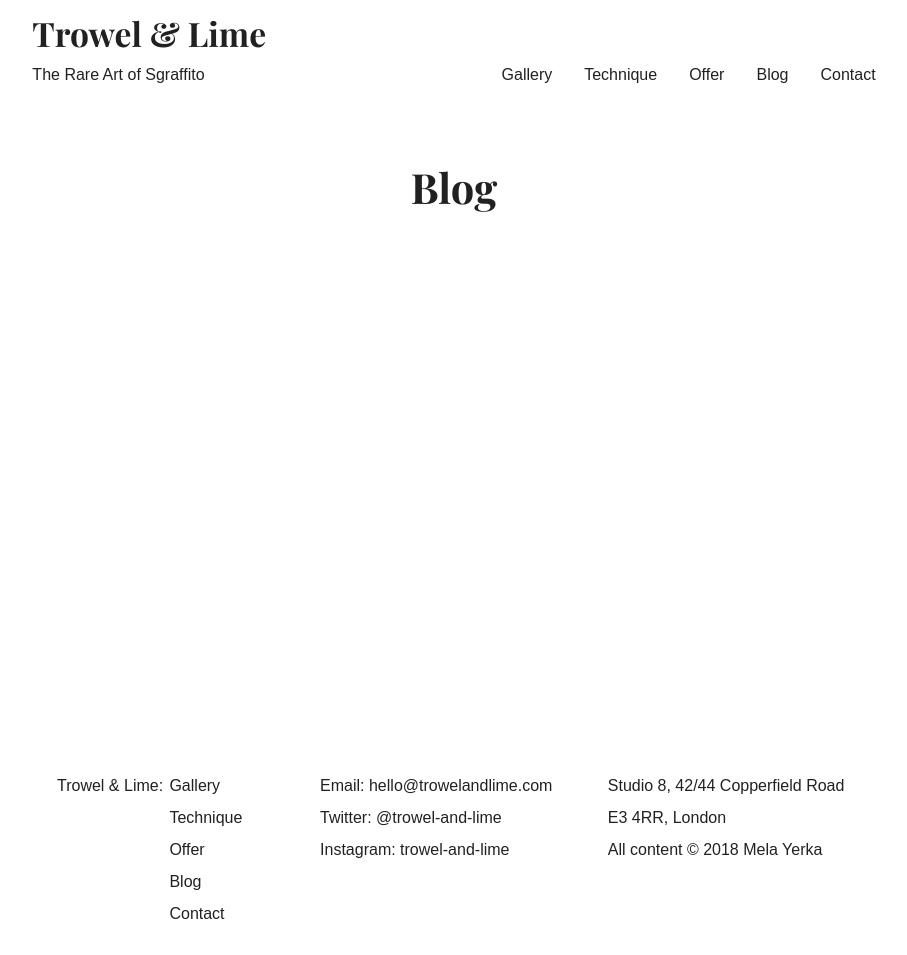
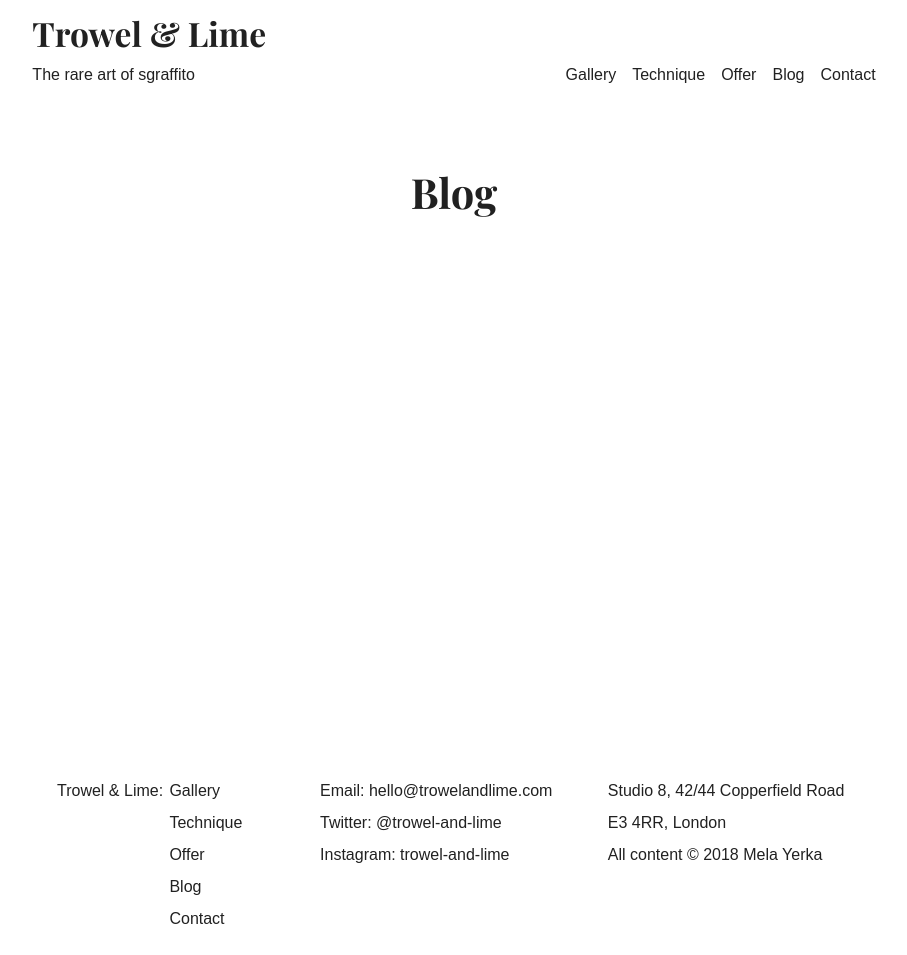
Before and after one commit to marek-kultys/trowel-and-lime, a Jekyll site: the page built from blog/index.html, in a window 1280 px wide. Shown: the whole page, without its empty margins (186-1093 px from the left). Built offline with Jekyll 4.4.1, drawn with Linux system fonts in a browser that asks for light colours; the list of posts is cut into pages by our own code; before the commit the page ends 934 px from its top, so only the background shows below that.

Commit message:
Minor style and copy changes

```diff
--- a/_includes/header.html
+++ b/_includes/header.html
@@ -12,7 +12,7 @@
    <div class="header-tagline">
       <a href="/">
          <h6>
-            The Rare Art of Sgraffito
+            The rare art of sgraffito
          </h6>
       </a>
    </div>
--- a/_sass/footer.scss
+++ b/_sass/footer.scss
@@ -1,5 +1,9 @@
 footer {
    @include outer-container(100%);
+   background-color: $white;
+   position: relative;
+   z-index: 999;
+   padding-bottom: 1em;
 
    a:hover {
       color: $white-hover;
--- a/_sass/header.scss
+++ b/_sass/header.scss
@@ -1,5 +1,9 @@
 header {
    @include outer-container(100%);
+   background-color: $white;
+   position: relative;
+   z-index: 999;
+   padding-bottom: 0.33em;
 
    .header-name {
       padding-top: 0.66em;
@@ -44,7 +48,7 @@ header {
          }
       }
       li {
-         margin-left: 2em;
+         margin-left: 1em;
          float: left;
          cursor: pointer;
          @include media($for-phone-only) {
```
